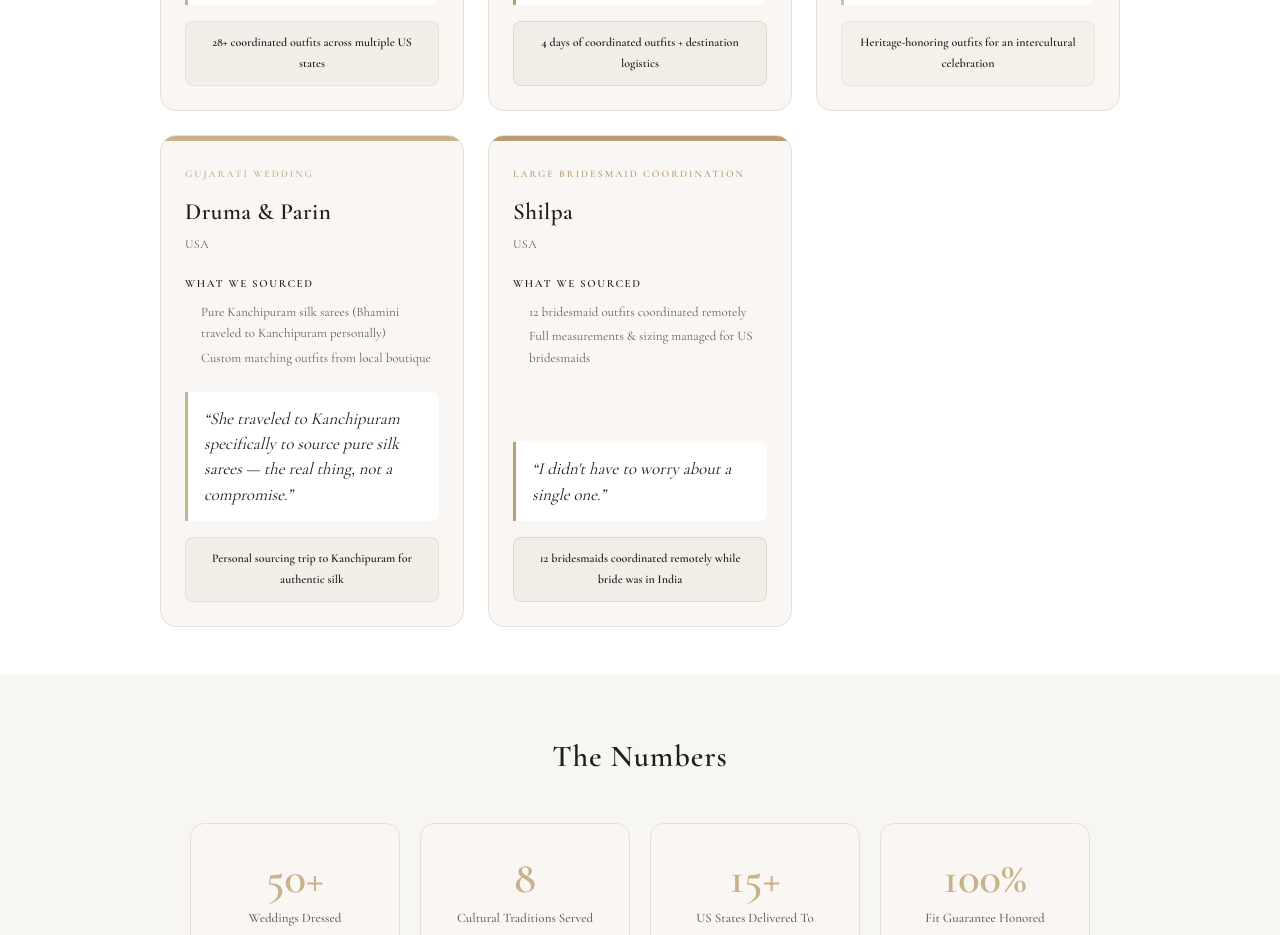
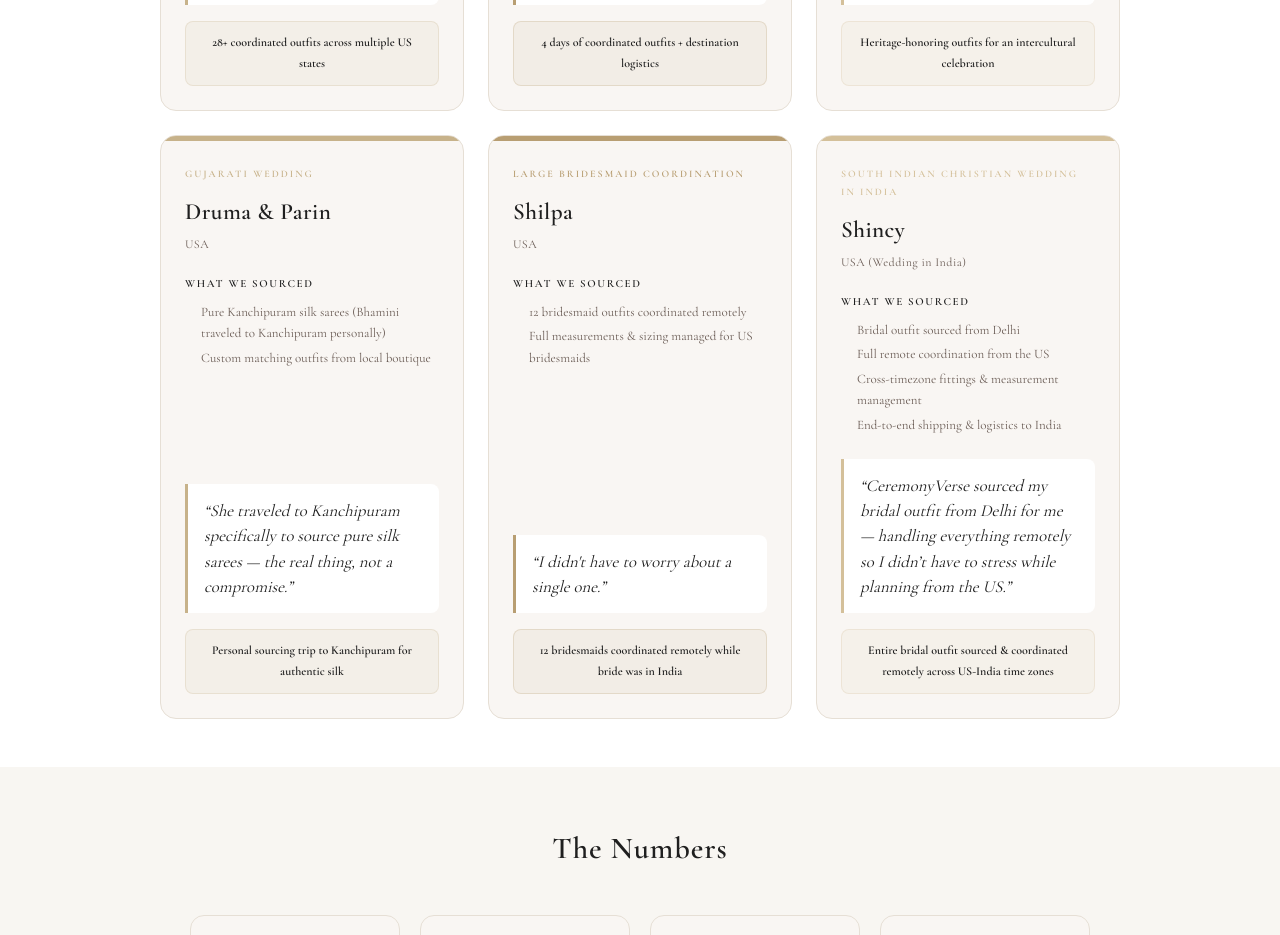
Before and after one commit to leylabernie/v0-ceremony-verse-wedding-concierge, a Next.js app: page /real-weddings in a window 1280 px wide. Shown: the part 1360-2295 px from the top of the page. Built offline with nearby package versions, Linux system fonts and the light colour scheme.

Commit message:
Add Shincy's wedding story to Real Weddings page (6th story)
- South Indian Christian bride, wedding in India, outfit sourced from Delhi
- Full remote coordination across US-India time zones

```diff
--- a/app/real-weddings/page.tsx
+++ b/app/real-weddings/page.tsx
@@ -76,6 +76,20 @@ const weddingStories = [
     ],
     quote: "I didn't have to worry about a single one.",
     highlight: "12 bridesmaids coordinated remotely while bride was in India",
+  },
+  {
+    accentColor: "#d4c09a",
+    type: "South Indian Christian Wedding in India",
+    couple: "Shincy",
+    location: "USA (Wedding in India)",
+    sourced: [
+      "Bridal outfit sourced from Delhi",
+      "Full remote coordination from the US",
+      "Cross-timezone fittings & measurement management",
+      "End-to-end shipping & logistics to India",
+    ],
+    quote: "CeremonyVerse sourced my bridal outfit from Delhi for me \u2014 handling everything remotely so I didn\u2019t have to stress while planning from the US.",
+    highlight: "Entire bridal outfit sourced & coordinated remotely across US-India time zones",
   },
 ]
 
```
